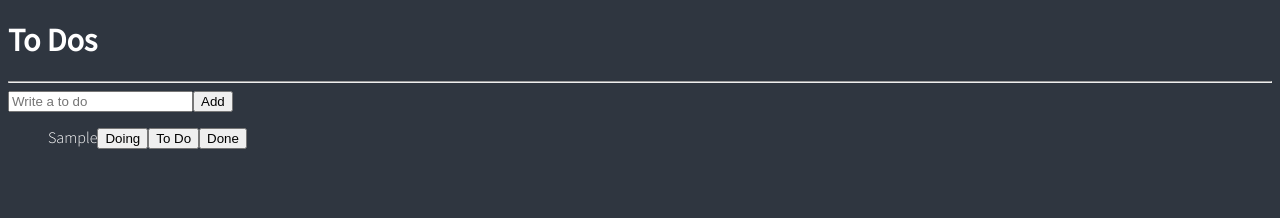
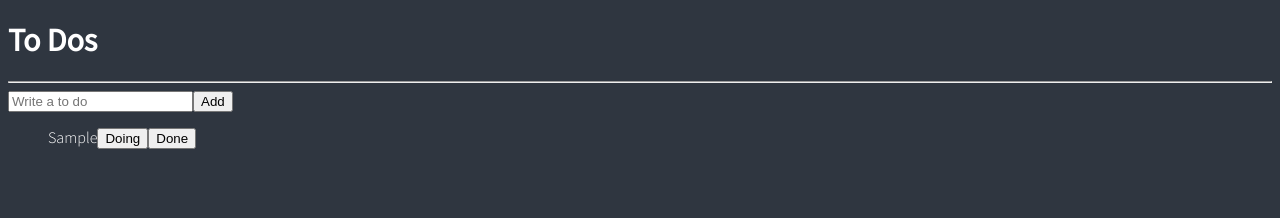
Before and after one commit to jisooooooooooo/ReactChallenge, a React (Create React App) app in the folder reactchallengetypescript/: page / in a window 1280 px wide. Both pictures are taken after typing "Sample" into the empty fields and a click on the button "Add". Shown: the top 218 px of the page. Built offline with nearby package versions, Linux system fonts and the light colour scheme.

Commit message:
categories

```diff
--- a/reactchallengetypescript/src/components/ToDo.tsx
+++ b/reactchallengetypescript/src/components/ToDo.tsx
@@ -1,14 +1,33 @@
-import { IToDo } from "../atoms";
+import React from "react";
+import { useSetRecoilState } from "recoil";
+import { IToDo, toDoState } from "../atoms";
 
-function ToDo({ text }: IToDo) {
+function ToDo({ text, category, id }: IToDo) {
+  const setToDos = useSetRecoilState(toDoState);
+  const onClick = (event: React.MouseEvent<HTMLButtonElement>) => {
+    const {
+      currentTarget: { name },
+    } = event;
+  };
   return (
     <li>
       <span>{text}</span>
-      <button>Doing</button>
-      <button>To Do</button>
-      <button>Done</button>
+      {category !== "DOING" && (
+        <button name="DOING" onClick={onClick}>
+          Doing
+        </button>
+      )}
+      {category !== "TO_DO" && (
+        <button name="TO_DO" onClick={onClick}>
+          To Do
+        </button>
+      )}
+      {category !== "DONE" && (
+        <button name="DONE" onClick={onClick}>
+          Done
+        </button>
+      )}
     </li>
   );
 }
-
 export default ToDo;
```
